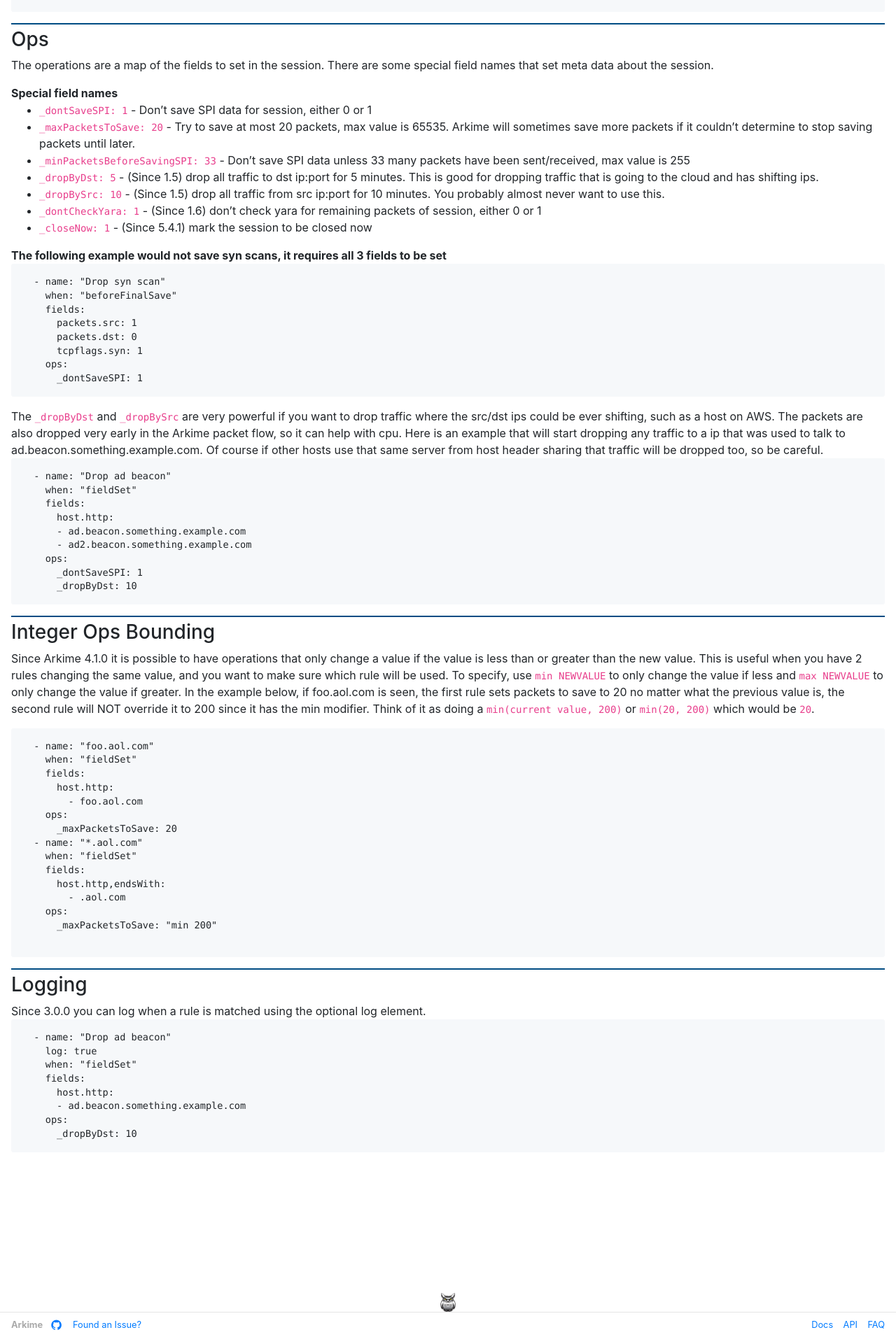
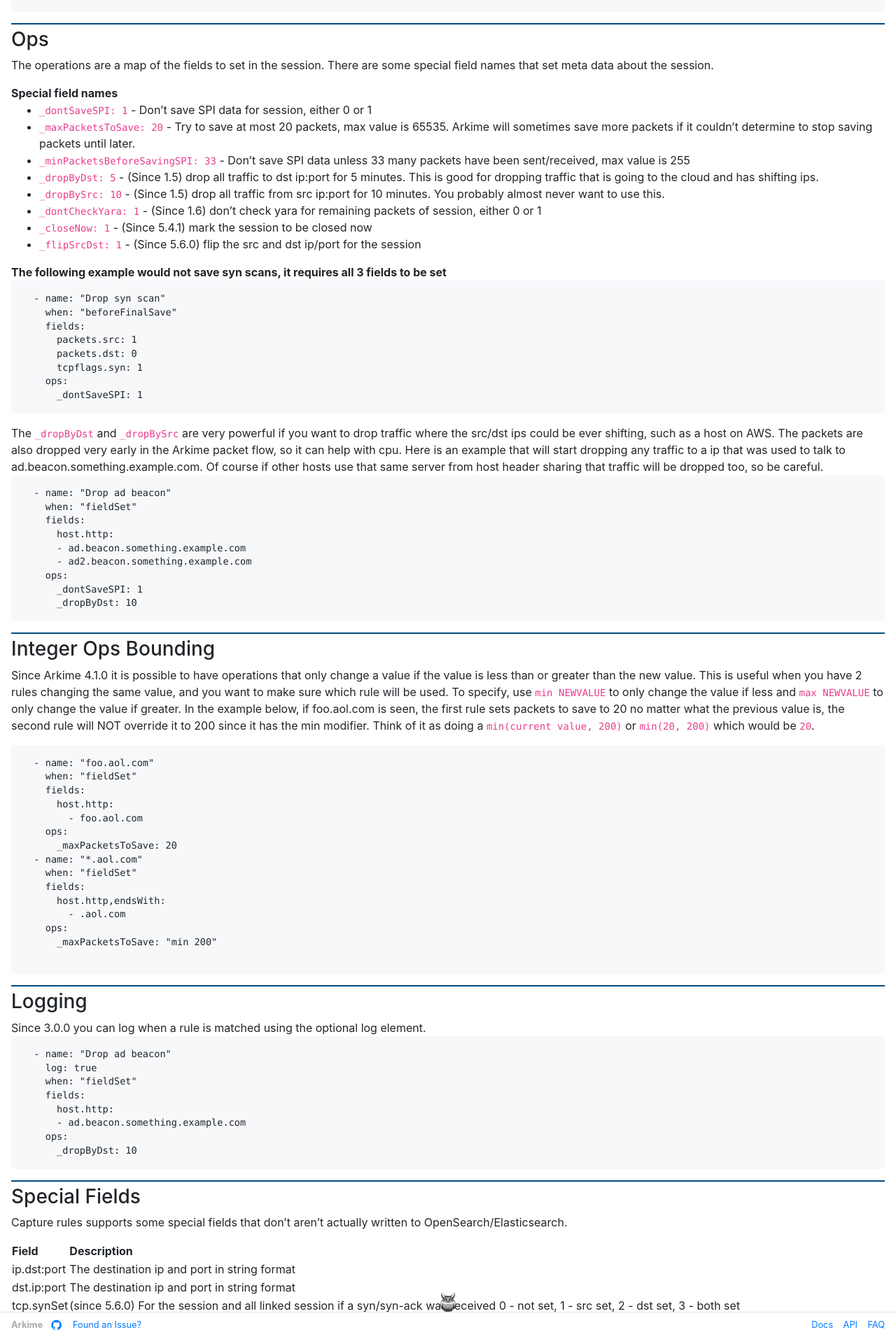
Before and after one commit to arkime/arkimeweb, a Jekyll site: the page built from _wiki/rulesformat.md, in a window 1280 px wide. Shown: the part 3089-5000 px from the top of the page at 70% size. Built offline with Jekyll 4.4.1, drawn with Linux system fonts in a browser that asks for light colours.

Commit message:
update with new flip and var sub

````diff
--- a/_wiki/rulesformat.md
+++ b/_wiki/rulesformat.md
@@ -186,6 +186,7 @@
 * `_dropBySrc: 10`                  - (Since 1.5) drop all traffic from src ip:port for 10 minutes. You probably almost never want to use this.
 * `_dontCheckYara: 1`               - (Since 1.6) don't check yara for remaining packets of session, either 0 or 1
 * `_closeNow: 1`                    - (Since 5.4.1) mark the session to be closed now
+* `_flipSrcDst: 1`                  - (Since 5.6.0) flip the src and dst ip/port for the session
 
 
 **The following example would not save syn scans, it requires all 3 fields to be set**
@@ -264,4 +265,34 @@
       _dropByDst: 10
 ```
 
+### Special Fields
+{: .subsection }
+
+Capture rules supports some special fields that don't aren't actually written to OpenSearch/Elasticsearch.
+
+Field | Description
+------|------------
+ip.dst:port | The destination ip and port in string format
+dst.ip:port | The destination ip and port in string format
+tcp.synSet | (since 5.6.0) For the session and all linked session if a syn/syn-ack was received 0 - not set, 1 - src set, 2 - dst set, 3 - both set
+
+### Values from config file
+{: .subsection }
+
+Starting with 5.6.0 rules values can come from the config file or environment variables.
+Use the new "${varname}" syntax will allow you to have either the config file value of `varname=value` or the environment variable value of `ARKIME_varname=value`.
+{: .mb-0 }
+
+For example:
+```
+  - name: "Drop tls"
+    when: "fieldSet"
+    fields:
+      protocols:
+      - tls
+    ops:
+      _maxPacketsToSave: ${maxPacketsToSave}
+```
+
+
 </div>
````
